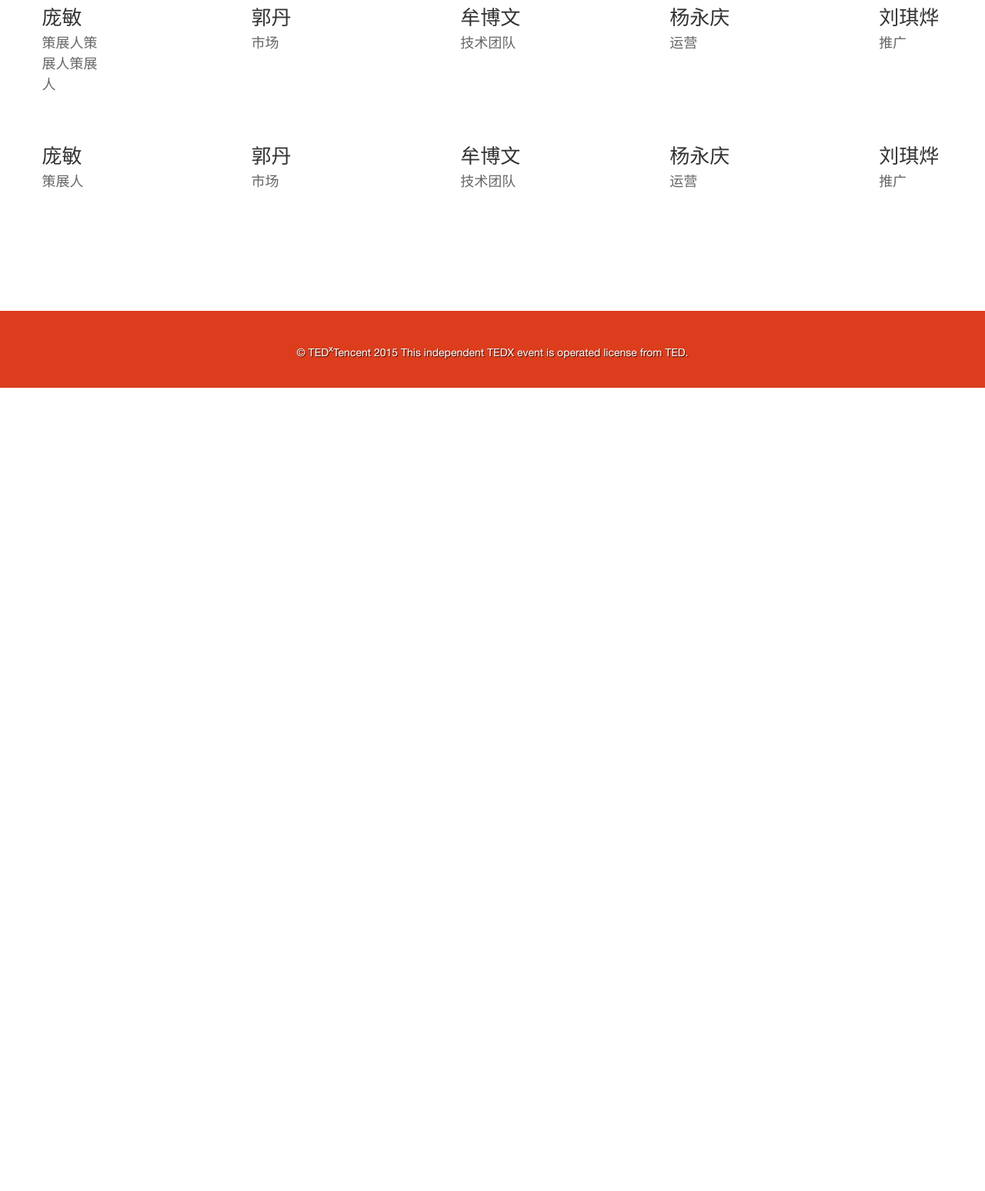
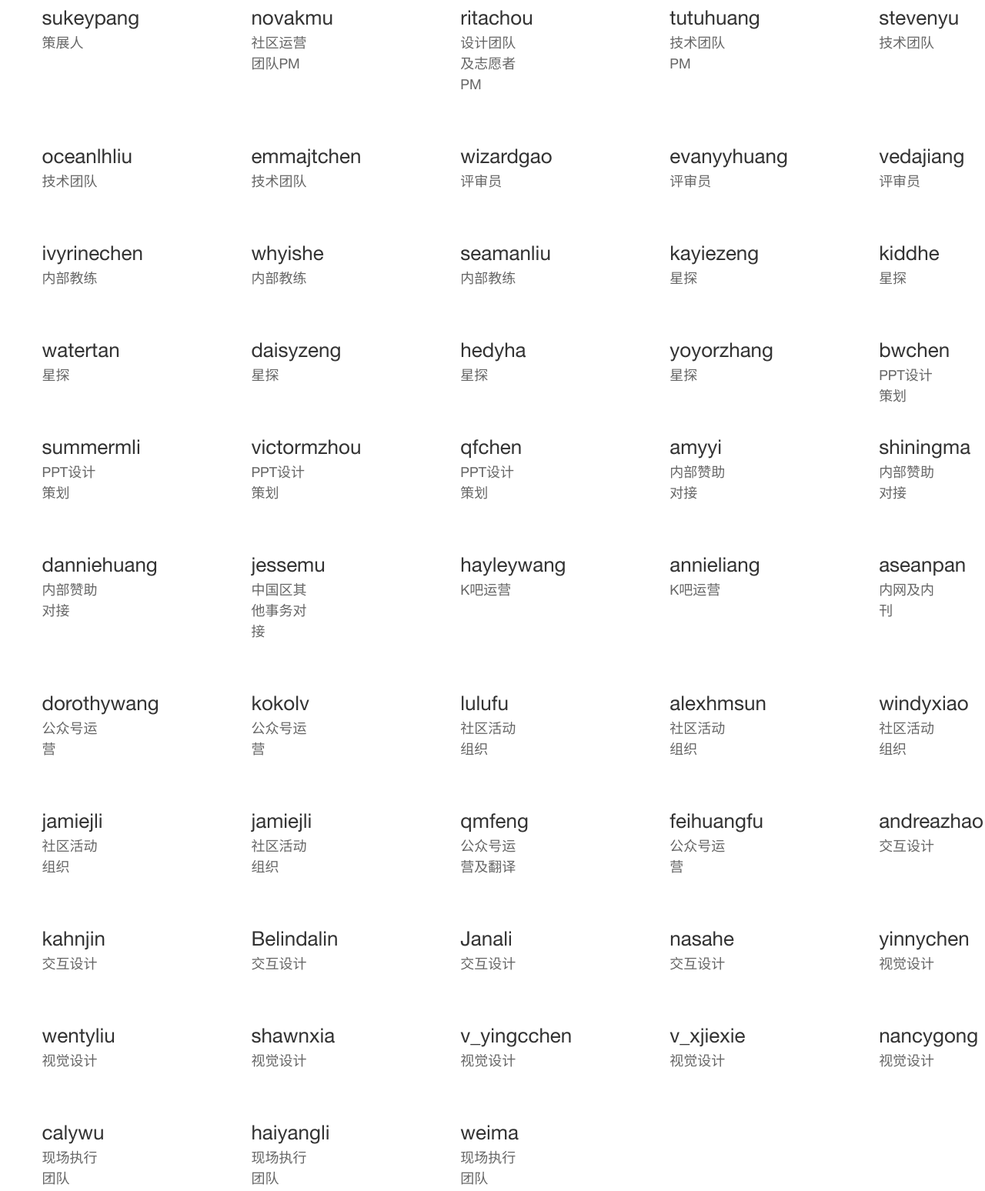
Before and after one commit to syxysszyw/TEDx, a website: page html/about.html in a window 1280 px wide. Shown: the part 1166-2714 px from the top of the page at 77% size. Before the commit the page ends 1670 px from the top, so only its background shows below. Drawn offline with nearby package versions, Linux system fonts and the light colour scheme; files that its build step writes are made by us from their sources.

Commit message:
[+] 增加策展人资料

```diff
--- a/html/about.html
+++ b/html/about.html
@@ -117,44 +117,216 @@
 		</ul> -->
 		<ul>
 			<li>
-				<span class="name">庞敏</span>
-				<span class="post">策展人策展人策展人</span>
+				<span class="name">sukeypang</span>
+				<span class="post">策展人</span>
 			</li>
 			<li>
-				<span class="name">郭丹</span>
-				<span class="post">市场</span>
+				<span class="name">novakmu</span>
+				<span class="post">社区运营团队PM</span>
 			</li>
 			<li>
-				<span class="name">牟博文</span>
+				<span class="name">ritachou</span>
+				<span class="post">设计团队及志愿者PM</span>
+			</li>
+			<li>
+				<span class="name">tutuhuang</span>
+				<span class="post">技术团队PM</span>
+			</li>
+			<li>
+				<span class="name">stevenyu</span>
 				<span class="post">技术团队</span>
 			</li>
 			<li>
-				<span class="name">杨永庆</span>
-				<span class="post">运营</span>
-			</li>
-			<li>
-				<span class="name">刘琪烨</span>
-				<span class="post">推广</span>
-			</li>
-			<li>
-				<span class="name">庞敏</span>
-				<span class="post">策展人</span>
-			</li>
-			<li>
-				<span class="name">郭丹</span>
-				<span class="post">市场</span>
-			</li>
-			<li>
-				<span class="name">牟博文</span>
+				<span class="name">oceanlhliu</span>
 				<span class="post">技术团队</span>
 			</li>
 			<li>
-				<span class="name">杨永庆</span>
-				<span class="post">运营</span>
+				<span class="name">emmajtchen</span>
+				<span class="post">技术团队</span>
 			</li>
 			<li>
-				<span class="name">刘琪烨</span>
-				<span class="post">推广</span>
+				<span class="name">wizardgao</span>
+				<span class="post">评审员</span>
+			</li>
+			<li>
+				<span class="name">evanyyhuang</span>
+				<span class="post">评审员</span>
+			</li>
+			<li>
+				<span class="name">vedajiang</span>
+				<span class="post">评审员</span>
+			</li>
+			<li>
+				<span class="name">ivyrinechen</span>
+				<span class="post">内部教练</span>
+			</li>
+			<li>
+				<span class="name">whyishe</span>
+				<span class="post">内部教练</span>
+			</li>
+			<li>
+				<span class="name">seamanliu</span>
+				<span class="post">内部教练</span>
+			</li>
+			<li>
+				<span class="name">kayiezeng</span>
+				<span class="post">星探</span>
+			</li>
+			<li>
+				<span class="name">kiddhe</span>
+				<span class="post">星探</span>
+			</li>
+			<li>
+				<span class="name">watertan</span>
+				<span class="post">星探</span>
+			</li>
+			<li>
+				<span class="name">daisyzeng</span>
+				<span class="post">星探</span>
+			</li>
+			<li>
+				<span class="name">hedyha</span>
+				<span class="post">星探</span>
+			</li>
+			<li>
+				<span class="name">yoyorzhang</span>
+				<span class="post">星探</span>
+			</li>
+			<li>
+				<span class="name">bwchen</span>
+				<span class="post">PPT设计策划</span>
+			</li>
+			<li>
+				<span class="name"> summermli</span>
+				<span class="post">PPT设计策划</span>
+			</li>
+			<li>
+				<span class="name"> victormzhou</span>
+				<span class="post">PPT设计策划</span>
+			</li>
+			<li>
+				<span class="name">qfchen</span>
+				<span class="post">PPT设计策划</span>
+			</li>
+			<li>
+				<span class="name">amyyi</span>
+				<span class="post">内部赞助对接</span>
+			</li>
+			<li>
+				<span class="name">shiningma</span>
+				<span class="post">内部赞助对接</span>
+			</li>
+			<li>
+				<span class="name">danniehuang</span>
+				<span class="post">内部赞助对接</span>
+			</li>
+			<li>
+				<span class="name">jessemu</span>
+				<span class="post">中国区其他事务对接</span>
+			</li>
+			<li>
+				<span class="name">hayleywang</span>
+				<span class="post">K吧运营</span>
+			</li>
+			<li>
+				<span class="name">annieliang</span>
+				<span class="post">K吧运营</span>
+			</li>
+			<li>
+				<span class="name">aseanpan</span>
+				<span class="post">内网及内刊</span>
+			</li>
+			<li>
+				<span class="name">dorothywang</span>
+				<span class="post">公众号运营</span>
+			</li>
+			<li>
+				<span class="name">kokolv</span>
+				<span class="post">公众号运营</span>
+			</li>
+			<li>
+				<span class="name">lulufu</span>
+				<span class="post">社区活动组织</span>
+			</li>
+			<li>
+				<span class="name">alexhmsun</span>
+				<span class="post">社区活动组织</span>
+			</li>
+			<li>
+				<span class="name">windyxiao</span>
+				<span class="post">社区活动组织</span>
+			</li>
+			<li>
+				<span class="name">jamiejli</span>
+				<span class="post">社区活动组织</span>
+			</li>
+			<li>
+				<span class="name">jamiejli</span>
+				<span class="post">社区活动组织</span>
+			</li>
+			<li>
+				<span class="name">qmfeng</span>
+				<span class="post">公众号运营及翻译</span>
+			</li>
+			<li>
+				<span class="name">feihuangfu</span>
+				<span class="post">公众号运营</span>
+			</li>
+			<li>
+				<span class="name">andreazhao</span>
+				<span class="post">交互设计</span>
+			</li>
+			<li>
+				<span class="name">kahnjin</span>
+				<span class="post">交互设计</span>
+			</li>
+			<li>
+				<span class="name">Belindalin</span>
+				<span class="post">交互设计</span>
+			</li>
+			<li>
+				<span class="name">Janali</span>
+				<span class="post">交互设计</span>
+			</li>
+			<li>
+				<span class="name">nasahe</span>
+				<span class="post">交互设计</span>
+			</li>
+			<li>
+				<span class="name">yinnychen</span>
+				<span class="post">视觉设计</span>
+			</li>
+			<li>
+				<span class="name">wentyliu</span>
+				<span class="post">视觉设计</span>
+			</li>
+			<li>
+				<span class="name">shawnxia</span>
+				<span class="post">视觉设计</span>
+			</li>
+			<li>
+				<span class="name"> v_yingcchen</span>
+				<span class="post">视觉设计</span>
+			</li>
+			<li>
+				<span class="name">v_xjiexie</span>
+				<span class="post">视觉设计</span>
+			</li>
+			<li>
+				<span class="name">nancygong</span>
+				<span class="post">视觉设计</span>
+			</li>
+			<li>
+				<span class="name">calywu</span>
+				<span class="post">现场执行团队</span>
+			</li>
+			<li>
+				<span class="name">haiyangli</span>
+				<span class="post">现场执行团队</span>
+			</li>
+			<li>
+				<span class="name">weima</span>
+				<span class="post">现场执行团队</span>
 			</li>
 		</ul>
 
```
